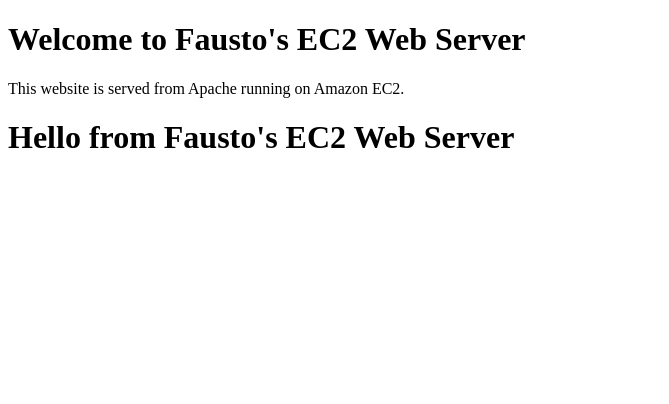
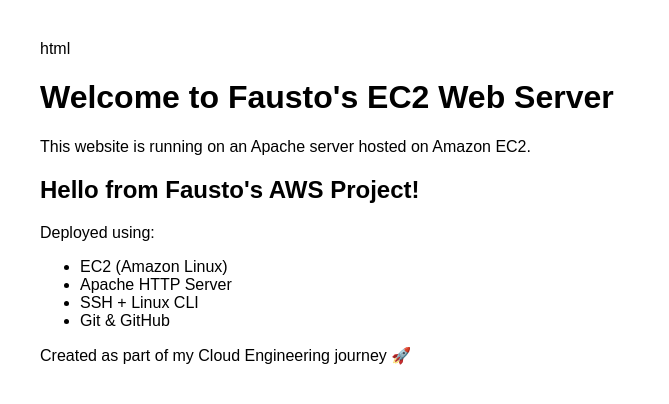
Before and after one commit to FaustoSacco/aws-ec2-webserver, a plain HTML site: page index.html in a window 1280 px wide. Shown: the whole page, without its empty margins (0-669 px from the left). Drawn offline with Linux system fonts and the light colour scheme.

Commit message:
Update index.html

```diff
--- a/index.html
+++ b/index.html
@@ -1,12 +1,25 @@
+html
 <!DOCTYPE html>
-<html>
-  <head>
+<html lang="en">
+<head>
+    <meta charset="UTF-8" />
+    <meta name="viewport" content="width=device-width, initial-scale=1.0" />
     <title>Fausto AWS Web Server</title>
-  </head>
-  <body>
+</head>
+<body style="font-family: Arial, sans-serif; margin: 40px;">
     <h1>Welcome to Fausto's EC2 Web Server</h1>
-    <p>This website is served from Apache running on Amazon EC2.</p>
+    <p>This website is running on an Apache server hosted on Amazon EC2.</p>
 
-    <h1>Hello from Fausto's EC2 Web Server</h1>
-  </body>
+    <h2>Hello from Fausto's AWS Project!</h2>
+
+    <p>Deployed using:</p>
+    <ul>
+        <li>EC2 (Amazon Linux)</li>
+        <li>Apache HTTP Server</li>
+        <li>SSH + Linux CLI</li>
+        <li>Git & GitHub</li>
+    </ul>
+
+    <p>Created as part of my Cloud Engineering journey 🚀</p>
+</body>
 </html>
```
